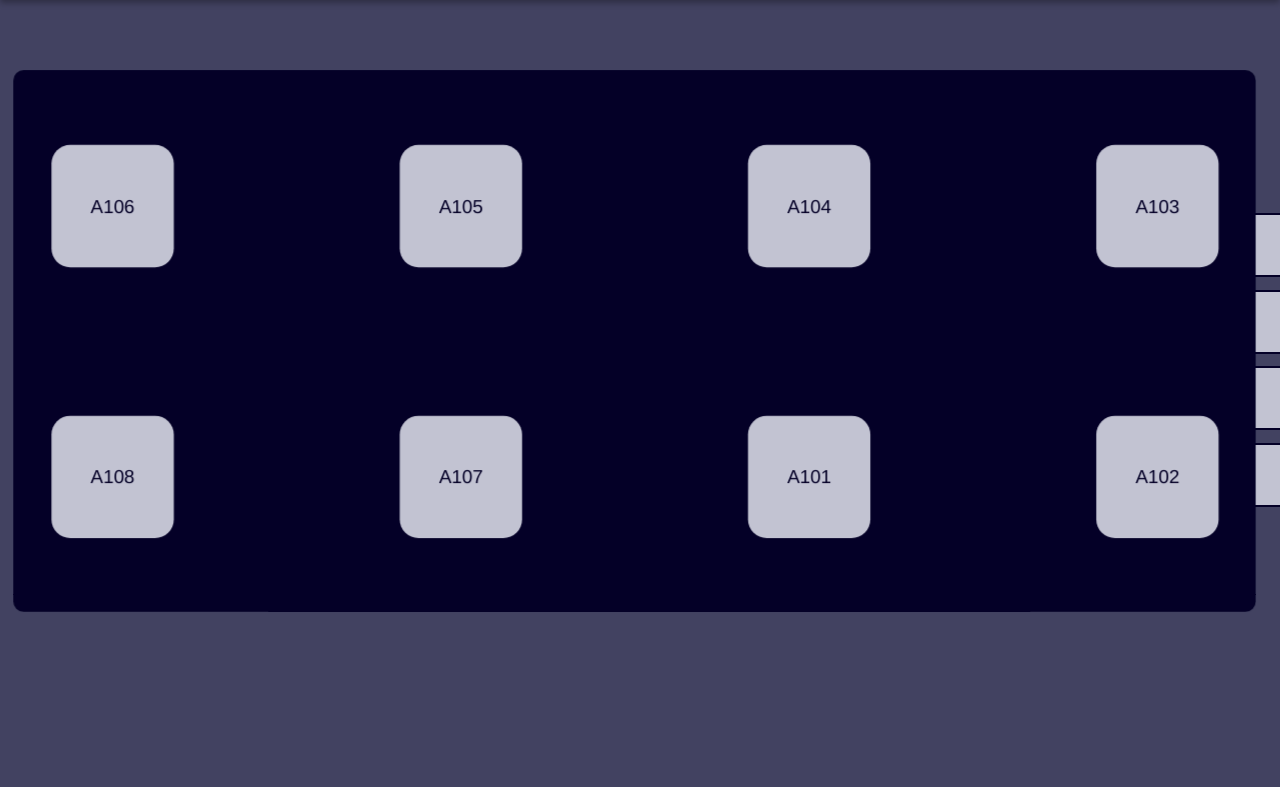
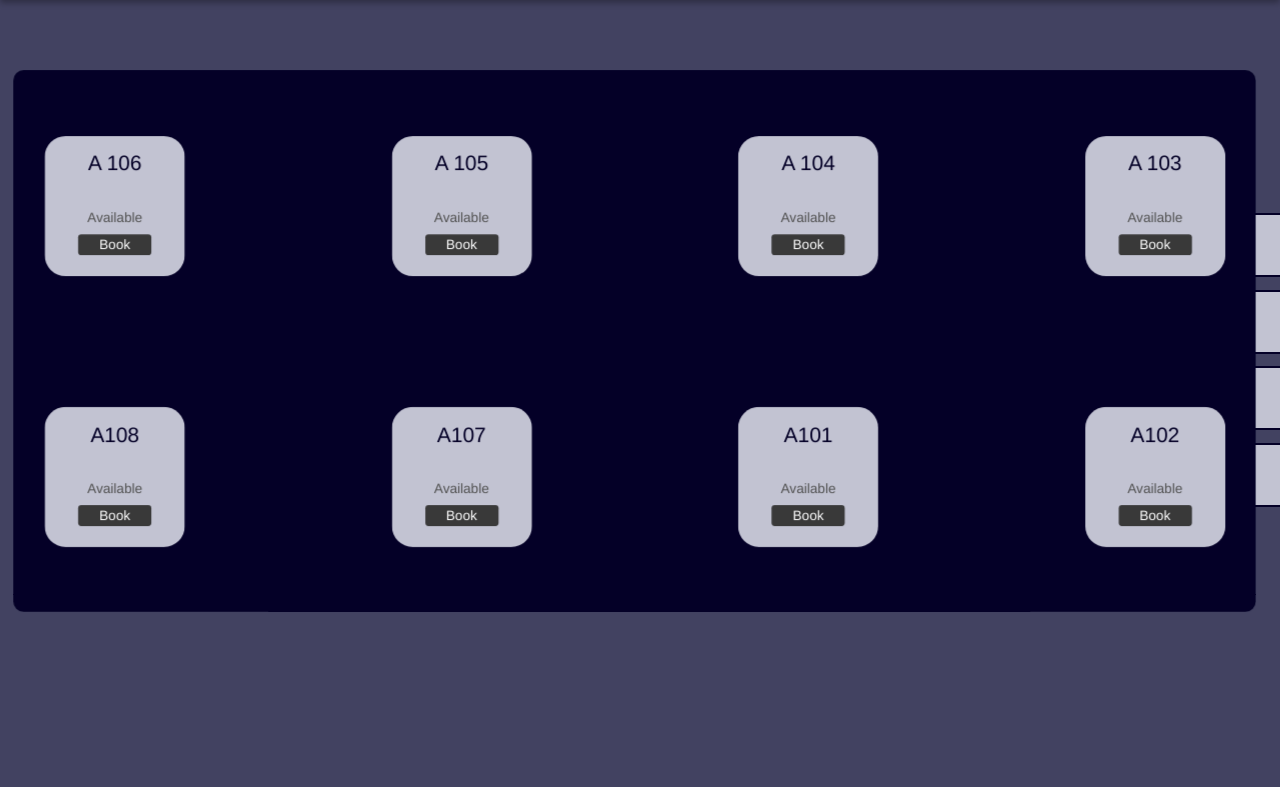
Before and after one commit to AmrKhamis1/Techno-Tour, a PHP site: page /new/rooms.php in a window 1280 px wide. Shown: the part 80-867 px from the top of the page. Run offline with PHP 8.4, Linux system fonts and the light colour scheme; a user stored in the database is signed in; data comes from the database, SQL or seed files in the repository.

Commit message:
rooms update

```diff
--- a/new/CSS/rooms.css
+++ b/new/CSS/rooms.css
@@ -175,6 +175,8 @@ background-color: rgba(0, 0, 0, 0.533);
 }
 
 .rooms {
+	border:2px solid #0000;
+	border-radius:20px;
 	position: relative;
 	color: #040027;
 	font-family: 'Helvetica', 'sans-serif';
@@ -183,19 +185,41 @@ background-color: rgba(0, 0, 0, 0.533);
 	background-color: #c2c3d2;
 	border-radius: 20px;
 	display: flex;
+	flex-direction: column;
+	align-items: center;
+	justify-content: space-around;
+	font-size: 20px;
+	cursor: pointer;
+
+}
+.about{
+	color: rgb(57, 57, 57) ;
+	height: 40%;
+	font-size: small;
+	align-items: center;
+	justify-content: space-around;
+	display: flex;
+	flex-direction: column;
+}
+.book_button{
+	display: flex;
 	align-items: center;
 	justify-content: center;
-	font-size: 20px;
-	transition: 200ms;
-	transform: scale(90%, 90%);
-	cursor: pointer;
+	text-decoration: none;
+	border-radius: 3px;
+	width: 70px;
+	height: 20px;
+	background-color: rgb(57, 57, 57);
+	color: white;
+	transition: all 300ms
+}
+.book_button:hover{
+	background-color: aliceblue;color: rgb(57, 57, 57);
 }
 
-.rooms:hover {
-	transform: scale(1, 1);
-	z-index: 2;
-	box-shadow: rgb(0 0 0 / 50%) 0px 0px 1px 1px;
 
+.available{
+color: rgb(82, 82, 82);
 }
 
 #cube {
@@ -204,6 +228,6 @@ background-color: rgba(0, 0, 0, 0.533);
 	height: 120%;
     bottom: 0;
 	position: relative;
-	transition: all 1s;
+	transition: all 1000ms;
 	transform: rotateY(360deg);
 }
--- a/new/rooms.php
+++ b/new/rooms.php
@@ -24,7 +24,6 @@ if(isset($_SESSION["id"])){
       <title>Rooms</title>
    </head>
    <body>
-
    <div id='add-event'>
        <div id='exit' onclick='event_display();'>×</div>
        <div id='show' style='color:white;'></div>
@@ -32,15 +31,8 @@ if(isset($_SESSION["id"])){
 
  <!-- php code for all rooms -->
  <?php
- echo "<script>  window.onload=function(){rooms=document.getElementsByClassName('rooms');";
- for($i=0;$i<37;$i++){
-    echo "
-    rooms[".$i."].addEventListener('click', function(){
-      show_room_det(this.innerHTML);
-    });
-    ";
- }
- echo "}</script>";
+ $rooms=["A 106","A 105","A 104","A 103","A108","A107","A101","A102","A207","A206","A205","A204","A203","A210","A209","A208","A201","A202","A307","A306","A305","A304","A303","A310","A309","A308","A301","A302","A407","A406","A405","A404","A403","A409","A408","A401","A402"];
+
 
  ?>
    <header id="header-style" >
@@ -106,51 +98,51 @@ if(isset($_SESSION["id"])){
                <!--************************** face 2  ***************************************************************-->
                <div id="f2" class="face">
                   <div id="row1">
-                     <div id="a207" class="rooms">A207</div>
-                     <div id="a206" class="rooms">A206</div>
-                     <div id="a205" class="rooms">A205</div>
-                     <div id="a204" class="rooms">A204</div>
-                     <div id="a203" class="rooms">A203</div>
+                     <div id="a207" class="rooms"></div>
+                     <div id="a206" class="rooms"></div>
+                     <div id="a205" class="rooms"></div>
+                     <div id="a204" class="rooms"></div>
+                     <div id="a203" class="rooms"></div>
                   </div>
                   <div id="row2">
-                     <div id="a210" class="rooms">A210</div>
-                     <div id="a209" class="rooms">A209</div>
-                     <div id="a208" class="rooms">A208</div>
-                     <div id="a201" class="rooms">A201</div>
-                     <div id="a202" class="rooms">A202</div>
+                     <div id="a210" class="rooms"></div>
+                     <div id="a209" class="rooms"></div>
+                     <div id="a208" class="rooms"></div>
+                     <div id="a201" class="rooms"></div>
+                     <div id="a202" class="rooms"></div>
                   </div>
                </div>
                <!--************************** face 3  ***************************************************************-->
                <div id="f3" class="face">
                   <div id="row1">
-                     <div id="a307" class="rooms">A307</div>
-                     <div id="a306" class="rooms">A306</div>
-                     <div id="a305" class="rooms">A305</div>
-                     <div id="a304" class="rooms">A304</div>
-                     <div id="a303" class="rooms">A303</div>
+                     <div id="a307" class="rooms"></div>
+                     <div id="a306" class="rooms"></div>
+                     <div id="a305" class="rooms"></div>
+                     <div id="a304" class="rooms"></div>
+                     <div id="a303" class="rooms"></div>
                   </div>
                   <div id="row2">
-                     <div id="a310" class="rooms">A310</div>
-                     <div id="a309" class="rooms">A309</div>
-                     <div id="a308" class="rooms">A308</div>
-                     <div id="a301" class="rooms">A301</div>
-                     <div id="a302" class="rooms">A302</div>
+                     <div id="a310" class="rooms"></div>
+                     <div id="a309" class="rooms"></div>
+                     <div id="a308" class="rooms"></div>
+                     <div id="a301" class="rooms"></div>
+                     <div id="a302" class="rooms"></div>
                   </div>
                </div>
                <!--************************** face 4  ***************************************************************-->
                <div id="f4" class="face">
                   <div id="row1">
-                     <div id="a407" class="rooms">A407</div>
-                     <div id="a406" class="rooms">A406</div>
-                     <div id="a405" class="rooms">A405</div>
-                     <div id="a404" class="rooms">A404</div>
-                     <div id="a403" class="rooms">A403</div>
+                     <div id="a407" class="rooms"></div>
+                     <div id="a406" class="rooms"></div>
+                     <div id="a405" class="rooms"></div>
+                     <div id="a404" class="rooms"></div>
+                     <div id="a403" class="rooms"></div>
                   </div>
                   <div id="row2">
-                     <div id="a409" class="rooms">A409</div>
-                     <div id="a408" class="rooms">A408</div>
-                     <div id="a401" class="rooms">A401</div>
-                     <div id="a402" class="rooms">A402</div>
+                     <div id="a409" class="rooms"></div>
+                     <div id="a408" class="rooms"></div>
+                     <div id="a401" class="rooms"></div>
+                     <div id="a402" class="rooms"></div>
                   </div>
                </div>
                <!--************************** buttom  ***************************************************************-->
@@ -162,4 +154,48 @@ if(isset($_SESSION["id"])){
         <script src="JS/home js.js"></script>
         <script src="JS/header.js"></script>
         <script src="JS/rooms.js"></script>
+        <script>
+         <?php
+         echo "var rooms=document.getElementsByClassName('rooms');";
+          for($i=0;$i<37;$i++){
+ echo "
+ rooms[".$i."].innerHTML='".$rooms[$i]."<div class=\'a106 about\'><font class=\'available\'>Available </font><a class=\'book_button\' href=\'book.php?Room_Name=".$rooms[$i]."\' name=\'Room_Book\' type=\'submit\'>Book</a></div>';";
+}
+
+echo " window.onload=function(){";
+ for($i=0;$i<37;$i++){
+    echo "
+    rooms[".$i."].addEventListener('click', function(){
+      show_room_det('".$rooms[$i]."');
+    });";
+ }
+ echo "}";
+?>
+        </script>
+   <?php
+echo "<style>
+@keyframes border {
+";
+for($i=0;$i<51;$i++){
+echo "
+".($i*2)."%{
+	background:
+	  linear-gradient(#c2c3d2,#c2c3d2) padding-box,
+	  linear-gradient(".$i*7.2."deg,red,#c2c3d2) border-box;
+	}
+";
+}
+echo "}
+
+.rooms:hover {
+	border:2px solid #0000;
+	border-radius:20px;
+   animation: border;
+	animation-timing-function: linear;
+	animation-duration: 2000ms;
+	animation-iteration-count: infinite;
+
+}
+</style>";
+?>
         </html>
```
Also changed, not shown: new/JS/rooms.js (line endings or trailing spaces).
